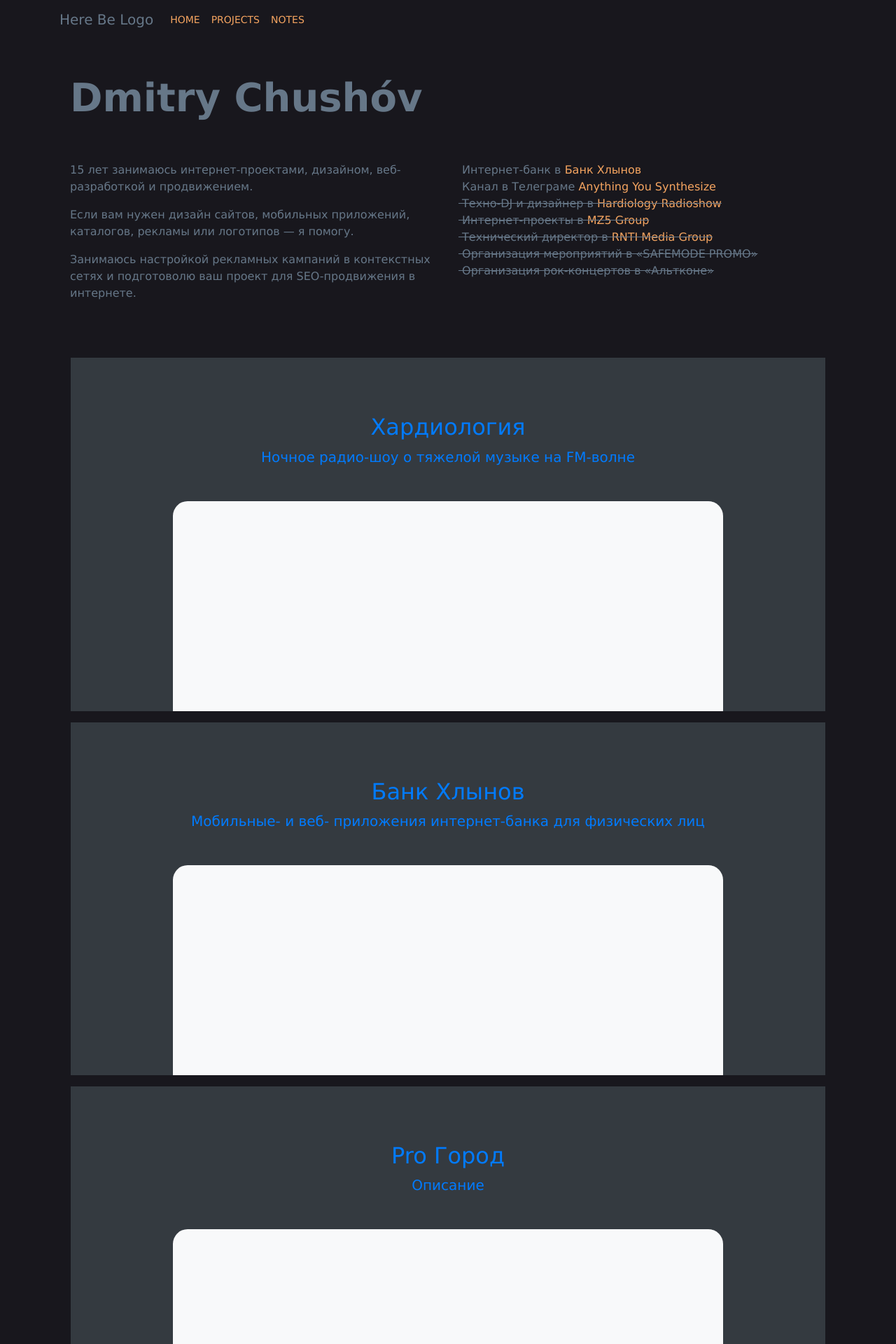
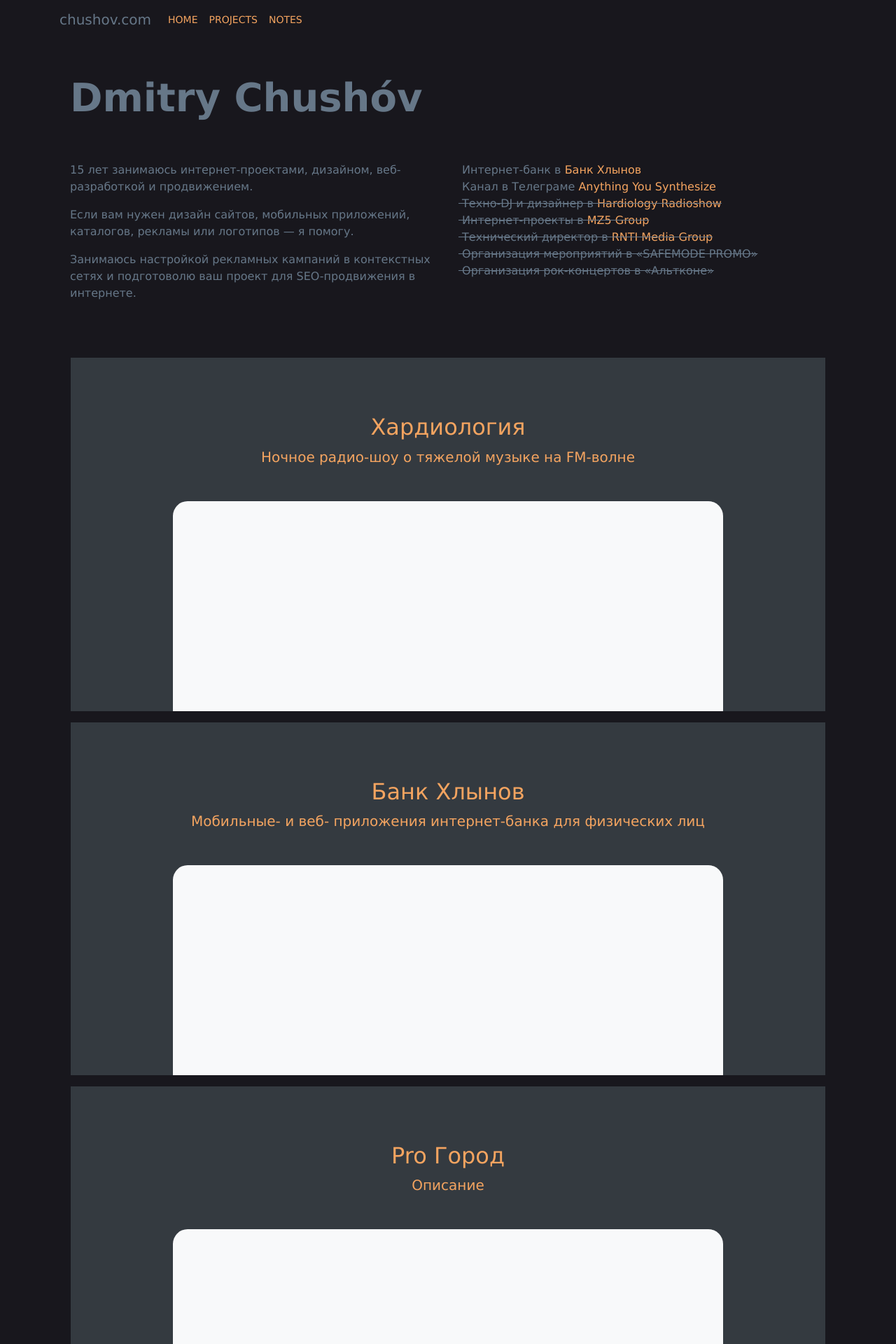
Before and after one commit to chushov/py-personal-blog, a Django app: page / in a window 1280 px wide. Shown: the top 1920 px of the page at 70% size. Run offline with Django 3.2, Linux system fonts and the light colour scheme; data comes from the database, SQL or seed files in the repository; parts of the project's set-up code (start-up, migrations or seed data) failed here and were passed over; some libraries are stand-ins or nearby versions.

Commit message:
fix logo, fix a>styles

```diff
--- a/main/templates/main/index.html
+++ b/main/templates/main/index.html
@@ -36,7 +36,7 @@
 <div class="d-md-flex flex-md-equal w-100 my-md-3 pl-md-3">
     <div class="bg-dark mr-md-3 pt-3 px-3 pt-md-5 px-md-5 text-center text-white overflow-hidden" style="width:100%;">
       <div class="my-3 py-3">
-        <a href="{% url 'project_detail' project.pk %}">
+        <a class="links-highlight" href="{% url 'project_detail' project.pk %}">
             <h2 class="display-5">{{ project.title }}</h2>
             <p class="lead">{{ project.description }}</p>
         </a>
--- a/personal_portfolio/templates/base.html
+++ b/personal_portfolio/templates/base.html
@@ -33,7 +33,7 @@
 
 <nav class="navbar navbar-expand-lg navbar-light main-bg-light stick">
     <div class="container">
-        <a class="navbar-brand logo-here" href="/">Here Be Logo</a>
+        <a class="navbar-brand logo-here" href="/">chushov.com</a>
         <button class="navbar-toggler" type="button" data-toggle="collapse" data-target="#navbarSupportedContent" aria-controls="navbarSupportedContent" aria-expanded="false" aria-label="Toggle navigation">
           <span class="navbar-toggler-icon"></span>
         </button>
```
